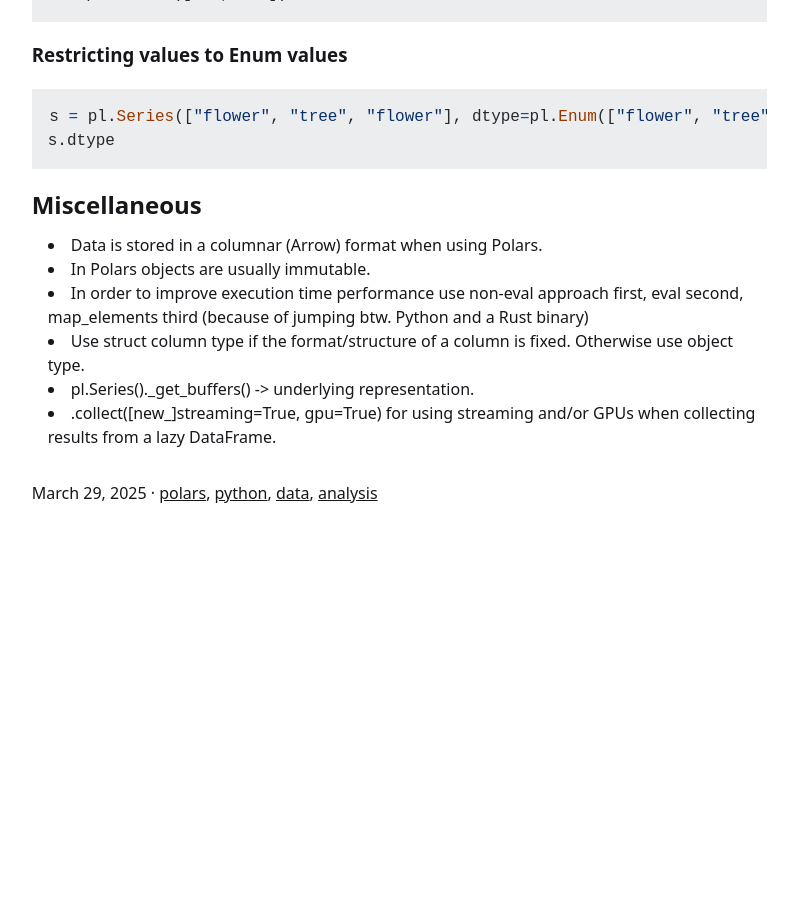
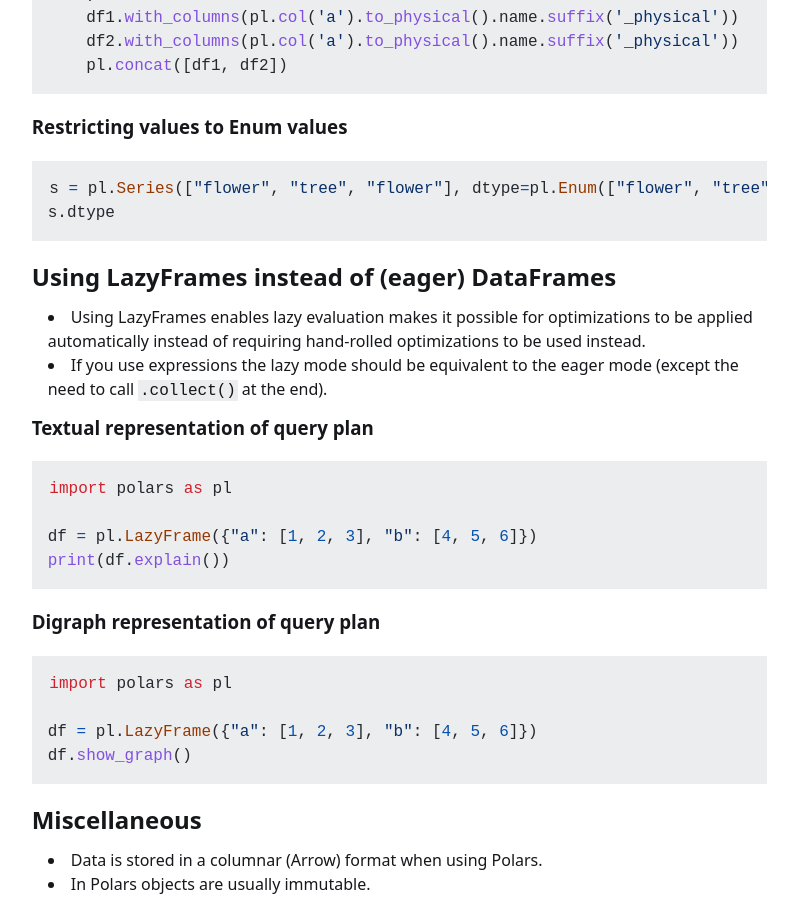
Before and after one commit to ovidiuparvu/ovidiuparvu.github.io, a Jekyll site: the page built from _posts/2025-03-29-an-intro-to-polars.md, in a window 1280 px wide and 900 px high, scrolled down 6742 px. Shown: the whole window, without its empty margins (321-1119 px from the left). Built offline with Jekyll 4.4.1, drawn with Linux system fonts in a browser that asks for light colours; before the commit the page ends 7343 px from its top, so only the background shows below that; some of the changed text lies outside the part shown.

Commit message:
Add section on using LazyFrames with query plan representations in Polars tutorial

````diff
--- a/_posts/2025-03-29-an-intro-to-polars.md
+++ b/_posts/2025-03-29-an-intro-to-polars.md
@@ -45,6 +45,9 @@ This introduction to Polars is my attempt to make it easy for future me to recol
   - [Concatenating DataFrames (vertically)](#concatenating-dataframes-vertically)
 - [Categorical data](#categorical-data)
   - [Restricting values to Enum values](#restricting-values-to-enum-values)
+- [Using LazyFrames instead of (eager) DataFrames](#using-lazyframes-instead-of-eager-dataframes)
+  - [Textual representation of query plan](#textual-representation-of-query-plan)
+  - [Digraph representation of query plan](#digraph-representation-of-query-plan)
 - [Miscellaneous](#miscellaneous)
 
 Right, let's get to it. First set up a virtual environment. Then go through the examples below.
@@ -311,6 +314,29 @@ s = pl.Series(["flower", "tree", "flower"], dtype=pl.Enum(["flower", "tree", "bo
 s.dtype
 ```
 
+## Using LazyFrames instead of (eager) DataFrames
+
+- Using LazyFrames enables lazy evaluation makes it possible for optimizations to be applied automatically instead of requiring hand-rolled optimizations to be used instead.
+- If you use expressions the lazy mode should be equivalent to the eager mode (except the need to call `.collect()` at the end).
+
+### Textual representation of query plan
+
+```python
+import polars as pl
+
+df = pl.LazyFrame({"a": [1, 2, 3], "b": [4, 5, 6]})
+print(df.explain())
+```
+
+### Digraph representation of query plan
+
+```python
+import polars as pl
+
+df = pl.LazyFrame({"a": [1, 2, 3], "b": [4, 5, 6]})
+df.show_graph()
+```
+
 ## Miscellaneous
 
 - Data is stored in a columnar (Arrow) format when using Polars.
````
